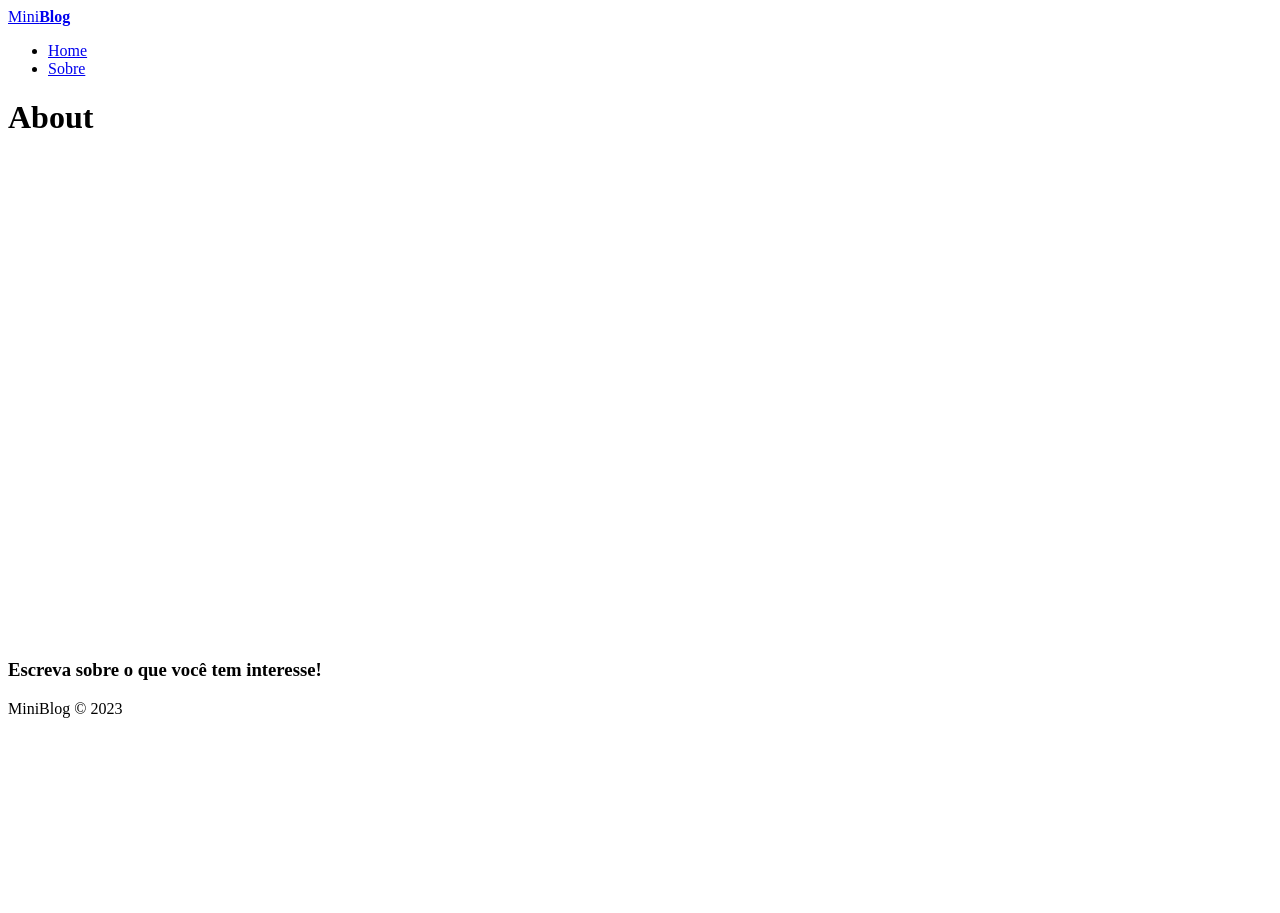
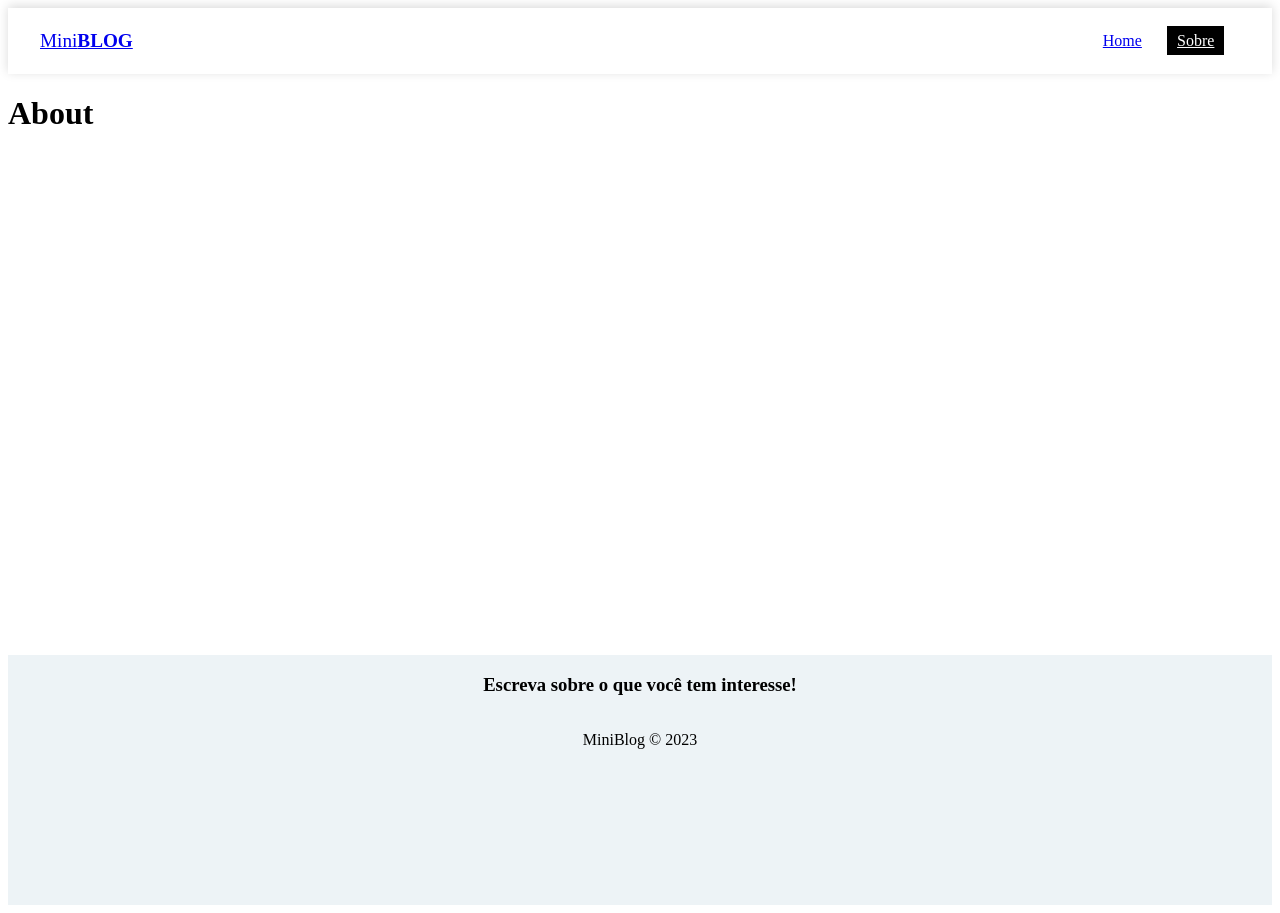
Before and after one commit to magnata19/mini-blog, a React (Vite) app in the folder MINIBLOG/miniblog/: page /about in a window 1280 px wide. Before the commit the page ends 800 px from the top, so only its background shows below. Built offline with nearby package versions, Linux system fonts and the light colour scheme.

Commit message:
aplicando css no navbar com classe active

```diff
--- a/MINIBLOG/miniblog/src/components/Footer.jsx
+++ b/MINIBLOG/miniblog/src/components/Footer.jsx
@@ -2,7 +2,7 @@ import styles from './Footer.module.css'
 
 const Footer = () => {
   return (
-    <footer>
+    <footer className={styles.footer}>
         <h3>Escreva sobre o que você tem interesse!</h3>
         <p>MiniBlog &copy; 2023</p>
     </footer>
--- a/MINIBLOG/miniblog/src/components/Footer.module.css
+++ b/MINIBLOG/miniblog/src/components/Footer.module.css
@@ -0,0 +1,7 @@
+.footer {
+    height: 250px;
+    display: flex;
+    flex-direction: column;
+    align-items: center;
+    background-color: #EDF3F6;
+}
--- a/MINIBLOG/miniblog/src/components/Navbar.jsx
+++ b/MINIBLOG/miniblog/src/components/Navbar.jsx
@@ -6,13 +6,13 @@ import { NavLink } from 'react-router-dom'
 
 const Navbar = () => {
   return (
-    <nav>
-        <NavLink to='/'>
-            Mini<span><strong>Blog</strong></span>
+    <nav className={styles.navbar}>
+        <NavLink to='/' className={styles.brand}>
+            Mini<span>Blog</span>
         </NavLink>
-        <ul>
-            <li><NavLink to='/'>Home</NavLink></li>
-            <li><NavLink to='/about'>Sobre</NavLink></li>
+        <ul className={styles.link_list}>
+            <li><NavLink to='/' className={({isActive}) => (isActive ? styles.active : '')}>Home</NavLink></li>
+            <li><NavLink to='/about' className={({isActive}) => (isActive ? styles.active : '')}>Sobre</NavLink></li>
         </ul>
     </nav>
   )
--- a/MINIBLOG/miniblog/src/components/Navbar.module.css
+++ b/MINIBLOG/miniblog/src/components/Navbar.module.css
@@ -0,0 +1,34 @@
+.navbar{
+    display: flex;
+    box-shadow: rgba(0, 0, 0, .15) 0 -2px 10px 0;
+    justify-content: space-between;
+    align-items: center;
+    padding: .5em 2em;
+}
+
+.brand {
+    font-size: 1.2em;
+}
+
+.brand span {
+    font-weight: 900;
+    text-transform: uppercase;
+}
+
+.link_list {
+    display: flex;
+    list-style: none;
+}
+
+.link_list li{
+    margin-right: 1em;
+}
+
+.link_list li a {
+    padding: .4em .6em;
+}
+
+.active {
+    background-color: #000;
+    color: #fff;
+}
```
